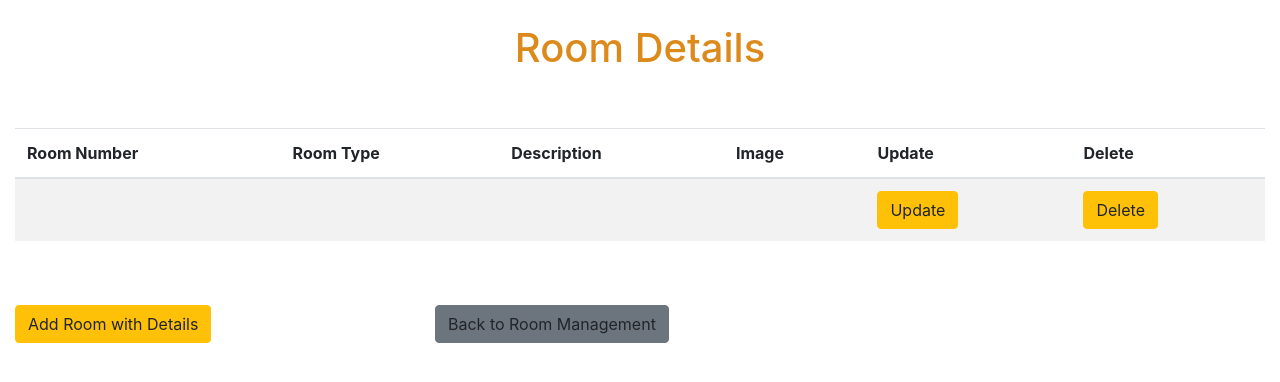
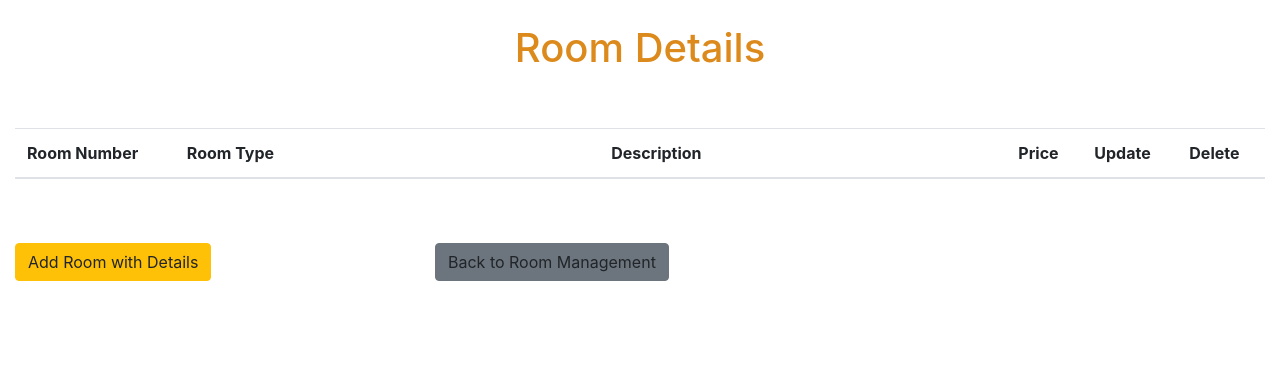
Before and after one commit to Mithila-Panagoda/ITPtheOceanColombo, a Django app: page /Rooms/InsertRooms in a window 1280 px wide. Shown: the part 166-548 px from the top of the page. Run offline with Django 3.2, Linux system fonts and the light colour scheme; lists and menus that the app fills with data are empty; some libraries are stand-ins or nearby versions.

Commit message:
Room management crud

```diff
--- a/theOceanColombo/roomManagement/urls.py
+++ b/theOceanColombo/roomManagement/urls.py
@@ -5,9 +5,11 @@ urlpatterns = [
     path("HousekeepingReport/", views.dirHousekeepingReport),
     path("continuousReport/", views.dirContinuousReport),
     path("InsertRoomDetails/", views.InsertRoomDetails),
-    path("roomDetails/", views.dirRoomDetails),
+    path("roomDetails/", views.roomDetails),
     path("roomManagementHome/", views.dirRoomManagementHome),
-    path("updateRoomDetails/", views.dirUpdateRoomDetails),
+    path("updateRoomDetails/", views.UpdateRoomDetails),
     path('InsertRooms', views.InsertRooms, name="InsertRooms"),
     path("backendHome/", views.dirBackendHome),
+    path("updateDataInDB/", views.UpdateRoomDetailsToDB),
+    path("deleteRoom/", views.deleteRoom)
 ]
--- a/theOceanColombo/roomManagement/views.py
+++ b/theOceanColombo/roomManagement/views.py
@@ -2,6 +2,7 @@ from django.core.files.storage import FileSystemStorage
 from django.shortcuts import render
 
 import pyrebase
+
 # Create your views here.
 firebaseconfig = {
     'apiKey': "AIzaSyBew42hA7iZHy7zs47WMqIg-GSBnxP-ttM",
@@ -16,6 +17,7 @@ firebaseconfig = {
 firebase = pyrebase.initialize_app(firebaseconfig)
 authe = firebase.auth()
 storage = firebase.storage()
+
 
 def dirContinuousReport(request):
     return render(request, "continuousReport.html")
@@ -32,28 +34,26 @@ def dirInsertRoomDetails(request):
 def dirRoomDetails(request):
     return render(request, "roomDetails.html")
 
-def roomDetails(request):
-    db = firebase.database()
-    #rooms = db.child("Rooms").get()
-    #print(rooms.val())
-    return render(request, 'roomDetails.html', {'content': db.child("Rooms").get()})
 
 def dirRoomManagementHome(request):
     return render(request, "RoomManagementHome.html")
+
 
 def InsertRoomDetails(request):
     firebase = pyrebase.initialize_app(firebaseconfig)
     db = firebase.database()
     roomNo = request.POST.get('roomNumber')
     roomType = request.POST.get('roomType')
-    accommodationType = request.POST.getlist('accommodationType')
     description = request.POST.get('description')
     roomImage = request.POST.get('image')
+    price = request.POST.get('price')
 
-    #push data
-    data = {"Room Number" : roomNo, "Room Type" : roomType, "AccommodationType" : accommodationType, "Description" : description, "Room Image" : roomImage}
+    # push data
+    data = {"RoomNo": roomNo, "RoomType": roomType, "Price": price, "Description": description,
+            "RoomImage": roomImage}
     db.child("Rooms").child(roomNo).set(data)
     return render(request, "InsertRoomDetails.html")
+
 
 def dirBackendHome(request):
     return render(request, "BackendHome.html")
@@ -62,15 +62,88 @@ def dirBackendHome(request):
 def InsertRooms(request):
     return render(request, "roomDetails.html")
 
+
+def getRoomDetails():
+    firebase = pyrebase.initialize_app(firebaseconfig)
+    db = firebase.database()
+    data = db.child("Rooms").shallow().get().val()
+    list_roomNumber = []
+    for j in data:
+        list_roomNumber.append(j)
+
+    list_roomNo = []
+    list_roomType = []
+    list_description = []
+    list_price = []
+
+    for j in list_roomNumber:
+        query = db.child("Rooms").child(j).child("RoomNo").get().val()
+        list_roomNo.append(query)
+
+    for j in list_roomNumber:
+        query = db.child("Rooms").child(j).child("RoomType").get().val()
+        list_roomType.append(query)
+
+    for j in list_roomNumber:
+        query = db.child("Rooms").child(j).child("Description").get().val()
+        list_description.append(query)
+
+    for j in list_roomNumber:
+        query = db.child("Rooms").child(j).child("Price").get().val()
+        list_price.append(query)
+
+    data = zip(list_roomNo, list_roomType, list_description, list_price)
+    return data
+
+
+def roomDetails(request):
+    data = getRoomDetails()
+    return render(request, "roomDetails.html", {'data': data})
+
+
+def UpdateRoomDetails(request):
+    roomNo = request.POST.get('roomNo')
+    data = getSingleRoomData(roomNo)
+    return render(request, "UpdateRoomDetails.html", {'data': data})
+
+
+def getSingleRoomData(RoomNo):
+    firebase = pyrebase.initialize_app(firebaseconfig)
+    db = firebase.database()
+    list_roomNo = []
+    list_roomType = []
+    list_description = []
+    list_price = []
+    list_roomNo.append(RoomNo)
+    list_roomNo.append(db.child("Rooms").child(RoomNo).child("RoomNo").get().val())
+    list_roomType.append(db.child("Rooms").child(RoomNo).child("RoomType").get().val())
+    list_description.append(db.child("Rooms").child(RoomNo).child("Description").get().val())
+    list_price.append(db.child("Rooms").child(RoomNo).child("Price").get().val())
+    data = zip(list_roomNo, list_roomType, list_description, list_price)
+    return data
+
+
 def dirUpdateRoomDetails(request):
+    return render(request, "UpdateRoomDetails.html")
+
+
+def UpdateRoomDetailsToDB(request):
     firebase = pyrebase.initialize_app(firebaseconfig)
     db = firebase.database()
     roomNo = request.POST.get('roomNumber')
-    roomType = request.POST.get('roomType')
-    description = request.POST.get('description')
-    roomImage = request.POST.get('image')
+    roomType = request.POST.get("roomType")
+    description = request.POST.get("description")
+    price = request.POST.get("price")
+    data1 = {"RoomNo": roomNo, "RoomType": roomType, "Description": description, "Price": price}
+    db.child("Rooms").child(roomNo).update(data1)
+    data = getRoomDetails()
+    return render(request, "roomDetails.html", {'data': data})
 
-    # push data
-    data = {"Room Number": roomNo, "Room Type": roomType, "Description": description, "Room Image": roomImage}
-    db.child("Rooms").child(roomNo).update(data)
-    return render(request, "UpdateRoomDetails.html")
+
+def deleteRoom(request):
+    firebase = pyrebase.initialize_app(firebaseconfig)
+    db = firebase.database()
+    roomNo = request.POST.get('roomNo')
+    db.child("Rooms").child(roomNo).remove()
+    data = getRoomDetails()
+    return render(request, "roomDetails.html", {'data': data})
--- a/theOceanColombo/templates/RoomManagementHome.html
+++ b/theOceanColombo/templates/RoomManagementHome.html
@@ -51,7 +51,7 @@
                         <img class="card-img-top" src="{% static 'images/room2.jpg' %}" alt="room">
                         <div class="card-body">
 
-                            <button onclick="document.location='../updateRoomDetails'">View, Update and Delete Rooms/ Descriptions</button>
+                            <button onclick="document.location='../roomDetails'">View, Update and Delete Rooms/ Descriptions</button>
 
                         </div>
                     </div>
--- a/theOceanColombo/templates/roomDetails.html
+++ b/theOceanColombo/templates/roomDetails.html
@@ -48,32 +48,39 @@
             <h1 class="text-center" style = "color:#DC8A1B">Room Details</h1>
             <br><br>
 
-            {% for time, work in comb_list %}
-            Room Id : {{time}} &nbsp &nbsp &nbsp{{work}}
-            {% endfor %}
-
             <table class="table table-striped">
                 <thead>
                 <tr>
-                    <th scope="col">Room Number</th>
-                    <th scope="col">Room Type</th>
-                    <th scope="col">Description</th>
-                    <th scope="col">Image</th>
-                    <th scope="col">Update</th>
-                    <th scope = "col"> Delete </th>
+                    <th scope="col" style = "text-align:left">Room Number</th>
+                    <th scope="col" style = "text-align:left">Room Type</th>
+                    <th scope="col" style = "text-align:center; width:700px">Description</th>
+                    <th scope="col" style = "text-align:left">Price</th>
+                    <th scope="col" style = "text-align:left">Update</th>
+                    <th scope = "col" style = "text-align:left"> Delete </th>
                 </tr>
                 </thead>
                 <tbody>
+                {% for roomNumber,roomType,description,price in data %}
                 <tr>
 
-                    <td scope="row"></td>
-                    <td></td>
-                    <td></td>
-                    <td></td>
-                    <td> <a href = "#" class = "btn btn-warning" role = "button">Update</a></td>
-                    <td><a href = "#" class = "btn btn-warning" role = "button">Delete</a></td>
-
+                    <td scope="row">{{roomNumber}}</td>
+                    <td>{{roomType}}</td>
+                    <td style = "text-align:justify">{{description}}</td>
+                    <td>{{price}}</td>
+                    <td> <form class = "container" action = "/Rooms/updateRoomDetails/" method = "post">
+                            {% csrf_token %}
+                            <input type="submit" value = "Update" class = "btn btn-warning">
+                            <input type="hidden" name="roomNo" value = "{{roomNumber}}">
+                          </form>
+                    </td>
+                    <td> <form class = "container" action = "/Rooms/deleteRoom/" method = "post">
+                            {% csrf_token %}
+                            <input type="submit" value = "Delete" class = "btn btn-danger">
+                            <input type="hidden" name="roomNo" value = "{{roomNumber}}">
+                          </form>
+                    </td>
                 </tr>
+                {% endfor %}
                 </tbody>
             </table>
             <br><br>
@@ -82,10 +89,11 @@
                     <a onclick="document.location='../InsertRoomDetails'" class="btn btn-warning" role="button" aria-pressed="true">Add Room with Details</a>
                 </div>
                 <div class="col-4">
-                    <a onclick="document.location='../updateRoomDetails'" class="btn btn-secondary" role="button" aria-pressed="true">Back to Room Management</a>
+                    <a onclick="document.location='../roomManagementHome'" class="btn btn-secondary" role="button" aria-pressed="true">Back to Room Management</a>
                 </div>
             </div>
         </div>
     </main>
+    <br><br>
 </body>
 </html>
```
Also changed, not shown: theOceanColombo/templates/InsertRoomDetails.html (+2 -11 lines), theOceanColombo/templates/UpdateRoomDetails.html (+9 -12 lines).
